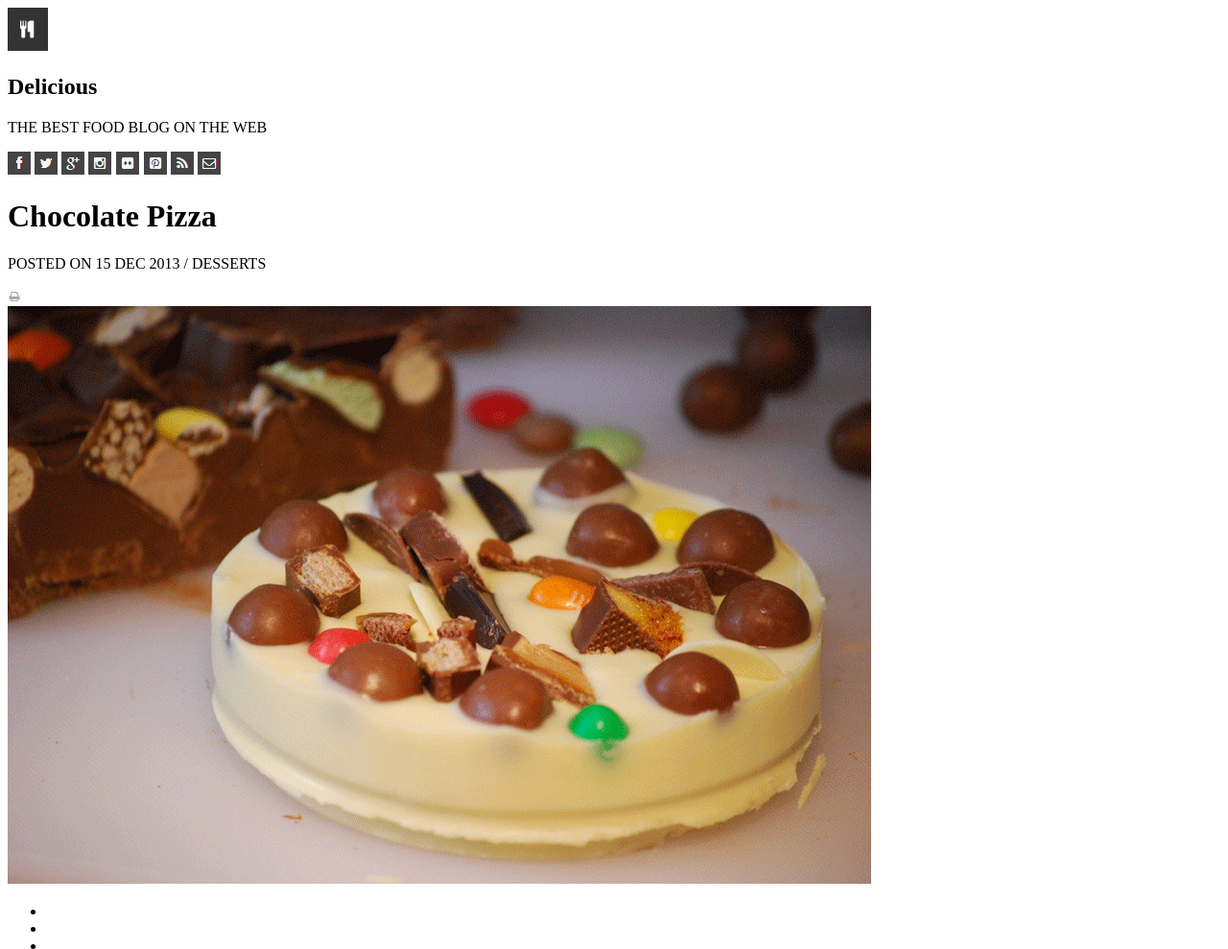
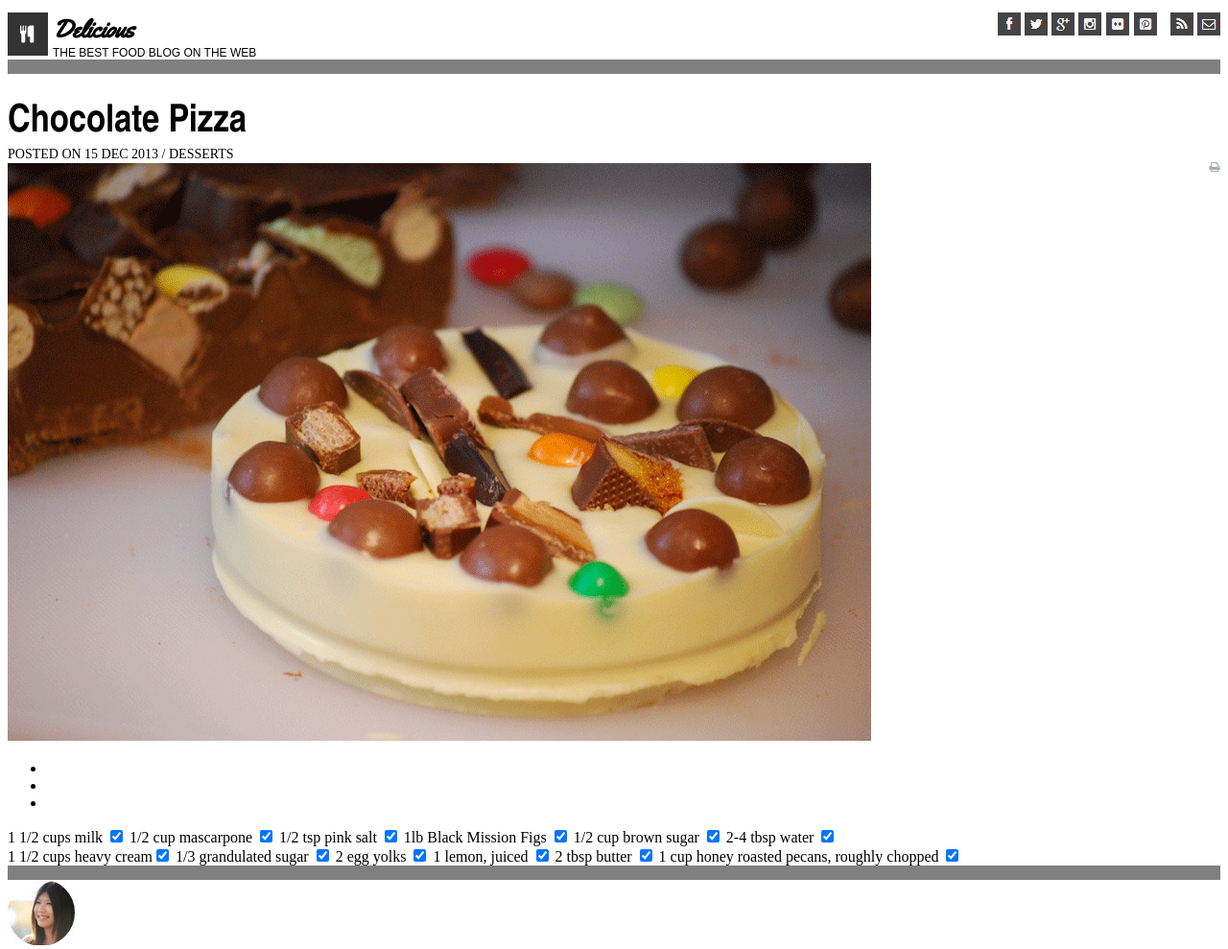
Before and after one commit to cassandraortiz/chocolate-pizza, a plain HTML site: page index.html in a window 1280 px wide. Shown: the top 989 px of the page at 96% size. Drawn offline with Linux system fonts and the light colour scheme.

Commit message:
added header css

```diff
--- a/index.html
+++ b/index.html
@@ -4,14 +4,16 @@
     <head>
         <title> Delicious </title>
         <link href="style.css" type="text/css" rel="stylesheet">
-        <link href="https://fonts.googleapis.com/css?family=Lobster&display=swap" rel="stylesheet">
+        <link href="https://fonts.googleapis.com/css?family=Yellowtail&display=swap" rel="stylesheet">
     </head>
     <body>
         <header>
             <div id="logo">
-            <img src="img/logo.png">
-            <h2> Delicious </h2>
-            <p>THE BEST FOOD BLOG ON THE WEB</p>
+                <img src="img/logo.png">
+                <div id="title">
+                    <h2> Delicious </h2>
+                    <p>THE BEST FOOD BLOG ON THE WEB</p>
+                </div>
             </div>
             <div id="rightSideHeader">
                 <img src="img/fb-icon.png">
--- a/style.css
+++ b/style.css
@@ -10,3 +10,73 @@
     -ms-user-select: none;
     user-select: none;
   }
+
+  header {
+      /* border: 1px solid black; */
+      padding-top: 5px;
+  }
+
+  #logo {
+    display: inline-flex;
+  }
+  #logo img {
+      /* float: left; */
+      padding-right: 5px;
+      height: min-content;
+  }
+
+  h2 {
+    font-family: 'Yellowtail', cursive;
+    margin: 0px;
+    font-size: 26px;
+  }
+  #title p {
+      margin: 0px;
+      font-size: 12px;
+      font-family: Arial, sans-serif;
+  }
+  #title {
+    /* background-color: blueviolet; */
+    height: fit-content;
+  }
+
+
+  #imageSpace {
+      padding-left: 10px;
+  }
+
+  #rightSideHeader {
+      float: right;
+      margin-top: auto;
+      margin-bottom: auto;
+  }
+
+/* #diagLines {
+    background-image: linear-gradient(45deg, black 4.55%, white 4.55%, white 50%, black 50%, black 54.55%, white 54.55%, white 100%);
+    background-size: 960px 80px;
+} */
+
+#diagLines {
+width: 100%;
+height: 15px;
+background-color: grey;
+}
+
+#receiptTitle h1 {
+    font-size: 40px;
+    font-family: Arial Narrow, sans-serif;
+    font-weight: bold;
+    margin-bottom: 1px;
+}
+
+#receiptTitle p {
+    margin: 0px;
+    font-size: 14px;
+}
+
+#receiptTitle img {
+    /* position: absolute; */
+    /* right: 30px; */
+    /* bottom: 30px; */
+    float: right;
+}
```
